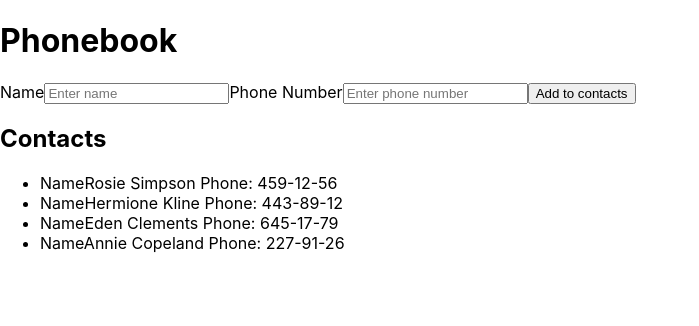
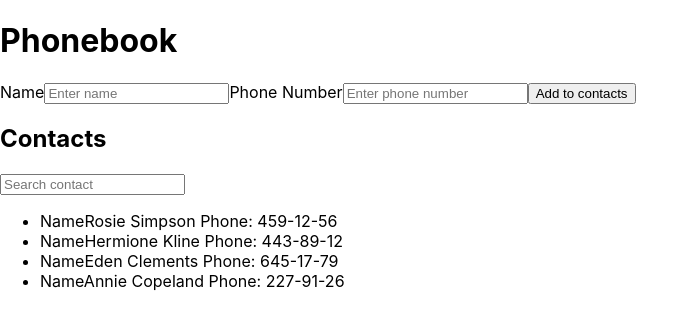
Before and after one commit to OlehBrov/goit-react-hw-02-phonebook, a React (Create React App) app: page / in a window 1280 px wide. Shown: the top 326 px of the page, without its empty margins (0-699 px from the left). Built offline with nearby package versions, Linux system fonts and the light colour scheme.

Commit message:
contacts filter added

```diff
--- a/src/components/App.jsx
+++ b/src/components/App.jsx
@@ -1,8 +1,8 @@
-import { Children, Component } from 'react';
+import { Component } from 'react';
 import { ContactForm } from './ContactForm/ContactForm';
 import { ContactList } from './ContactList/ContactList';
 import { nanoid } from 'nanoid';
-import { ContactItem } from './ContactItem/ContactItem';
+import { Filter } from './Filter/Filter';
 
 export class App extends Component {
   state = {
@@ -34,6 +34,17 @@ export class App extends Component {
     } else console.log('Already exists');
   };
 
+  filterContacts = filter => {
+    console.log('filterContacts', filter);
+    this.setState(
+      {
+        ...this.state,
+        filter: filter,
+      },
+      console.log('filterContacts STATE', this.state)
+    );
+  };
+
   render() {
     return (
       <div>
@@ -41,17 +52,21 @@ export class App extends Component {
         <ContactForm addContact={this.addContact} />
 
         <h2>Contacts</h2>
-        {/* <Filter /> */}
-        <ContactList contactList={this.state}>
-          {this.state.contacts.map(contact => (
-            <ContactItem
-              key={contact.id}
-              name={contact.name}
-              number={contact.number}
-            ></ContactItem>
-          ))}
-        </ContactList>
+        <Filter filterContacts={this.filterContacts} />
+        <ContactList contactList={this.state}></ContactList>
       </div>
     );
   }
 }
+
+// handleChange(event) {
+//   console.log("Value from event:", event.target.value);
+
+//   this.setState({
+//     text: event.target.value
+//   }, () => {
+//     console.log("New state in ASYNC callback:", this.state.text);
+//   });
+
+//   console.log("New state DIRECTLY after setState:", this.state.text);
+// }
--- a/src/components/ContactForm/ContactForm.jsx
+++ b/src/components/ContactForm/ContactForm.jsx
@@ -8,7 +8,6 @@ export class ContactForm extends Component {
   };
 
   handleSubmit = (values, {resetForm}) => {
-      console.log('ContactForm values', resetForm)
       this.props.addContact(this.state);
      this.setState({ name: '', number: '' });
   };
--- a/src/components/ContactList/ContactList.jsx
+++ b/src/components/ContactList/ContactList.jsx
@@ -1,9 +1,48 @@
-import { Children, Component } from 'react';
-import { ContactItem } from '../ContactItem/ContactItem'
+import { ContactItem } from 'components/ContactItem/ContactItem';
+import { Component } from 'react';
+export class ContactList extends Component {
+  state = {
+    contacts: this.props.contactList.contacts,
+    filter: this.props.contactList.filter,
+  };
 
-export const ContactList = (props) => {
-    return <ul>
-          {props.children}
-      </ul>;
+  makeList = state => {
+    console.log('makeList', this.props.contactList.filter);
+    let contactlist = state.contacts;
+    console.log(' let contactlist', contactlist);
+    let searchQuery = this.props.contactList.filter.toString();
+    if (this.props.contactList.filter === '') {
+      console.log('state in IF', state.contacts);
+      return contactlist;
+    } else {
+      return (contactlist = state.contacts.filter(person => {
+        return person.name.includes(searchQuery);
+      }));
+    }
+  };
+  render() {
+    return (
+      <ul>
+        {this.makeList(this.state).map(contact => (
+          <ContactItem
+            key={contact.id}
+            name={contact.name}
+            number={contact.number}
+          ></ContactItem>
+        ))}
+      </ul>
+    );
+  }
+}
 
-}
+// data
+//     .filter((item) => {return (
+//         item.country.toLowerCase().includes(search_term) ||
+//         item.name.toLowerCase().includes(search_term)
+//       );
+//     })
+//     .forEach((e) => {
+//       const li = document.createElement("li");
+//       li.innerHTML = `<i>Name:</i> ${e.name}  || <i>Country:</i> ${e.country}`;
+//       results.appendChild(li);
+//     });
--- /dev/null
+++ b/src/components/Filter/Filter.jsx
@@ -0,0 +1,32 @@
+import { Form, Formik, Field } from 'formik';
+import { Component } from 'react';
+
+export class Filter extends Component {
+  state = {
+    filter: '',
+  };
+  handleChange = e => {
+     this.setState(
+      { filter: e.target.value },
+      this.props.filterContacts(e.target.value)
+    );
+
+
+  };
+  render() {
+    return (
+      <Formik initialValues={{ filter: '' }}>
+        <Form>
+          <label htmlFor="searchfilter"></label>
+          <Field
+            id="searchfilter"
+            filter="filter"
+            placeholder="Search contact"
+            value={this.state.filter}
+            onChange={this.handleChange}
+          />
+        </Form>
+      </Formik>
+    );
+  }
+}
```
